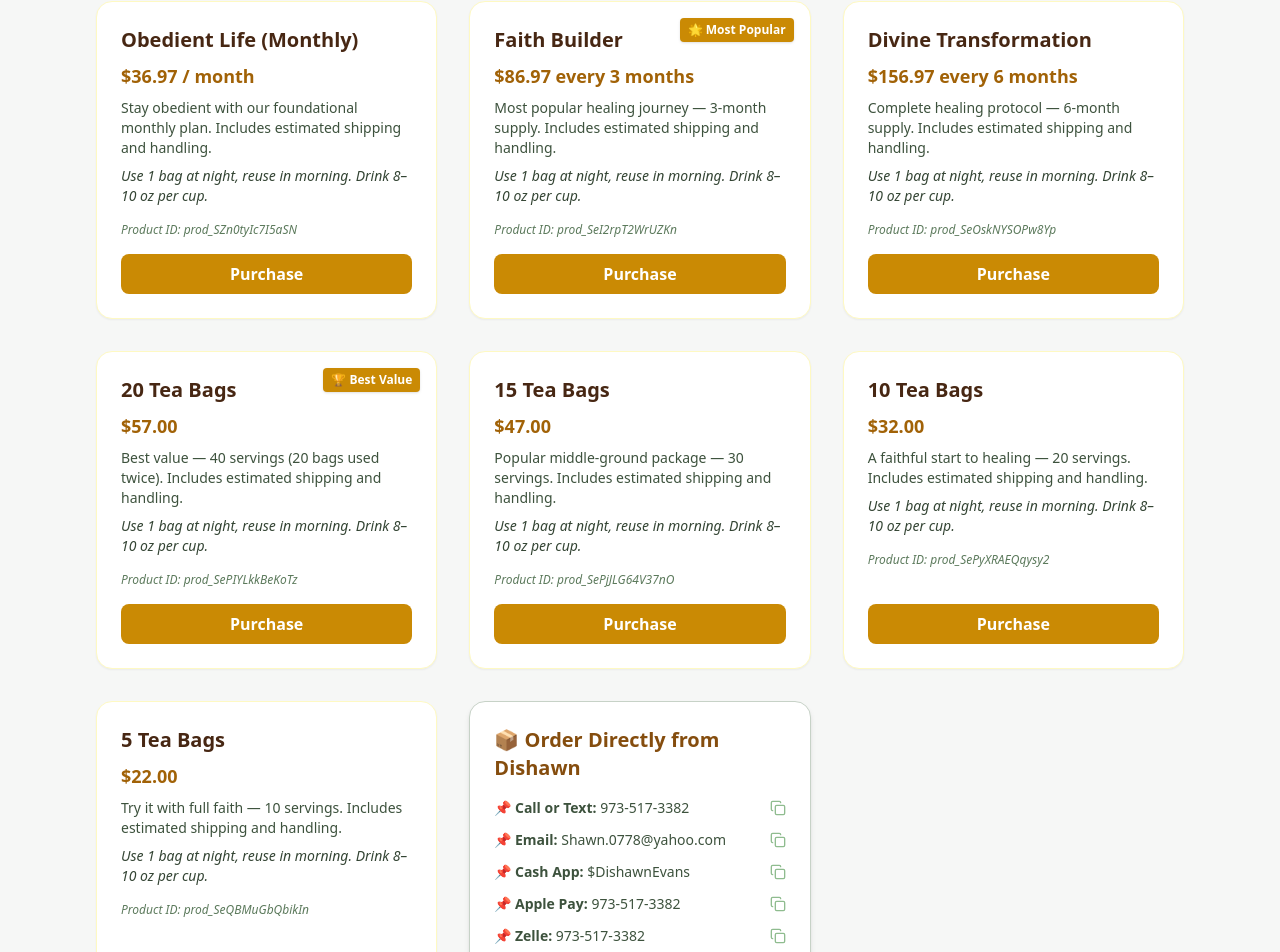
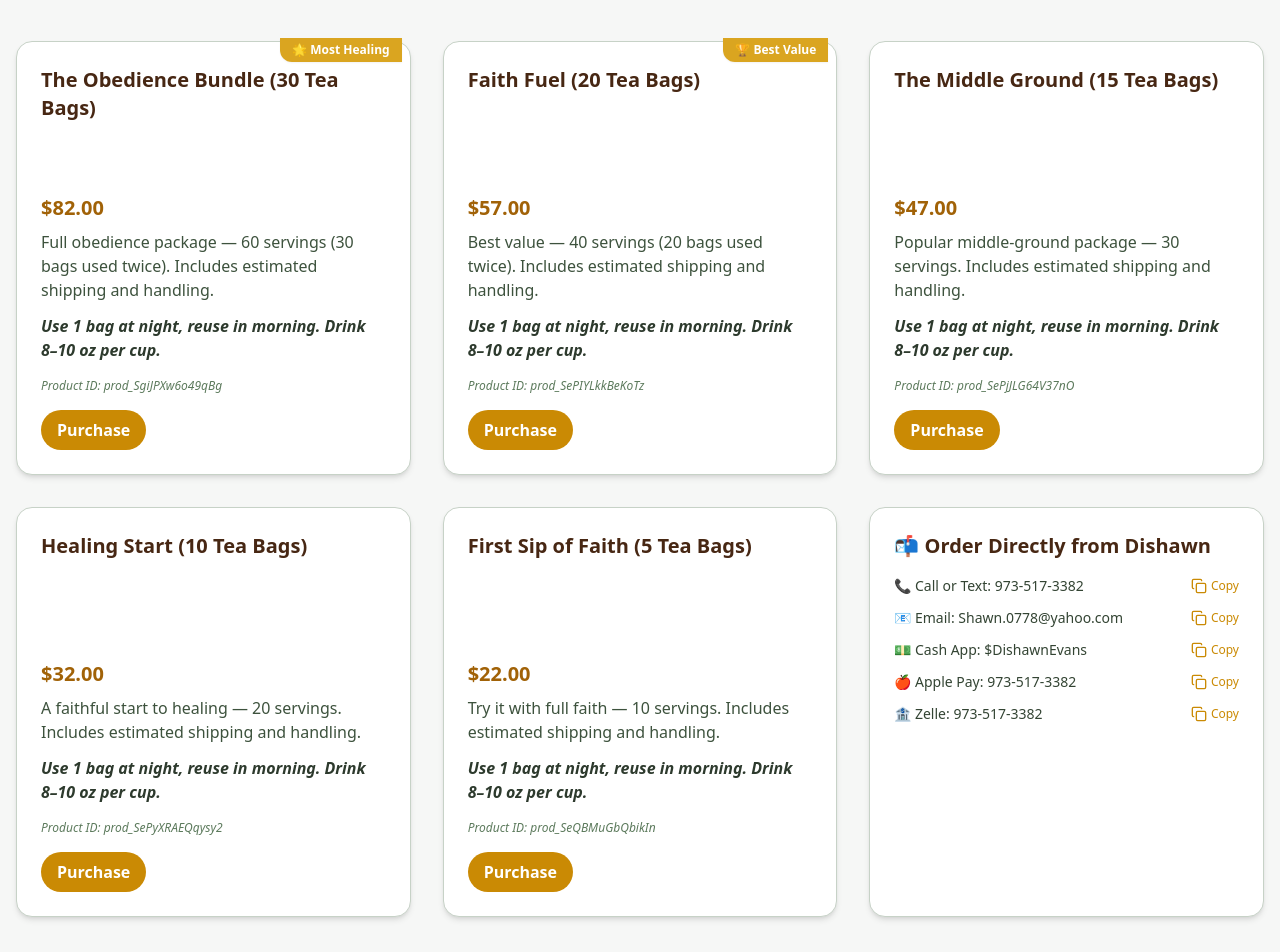
Before and after one commit to nicswill/obedience-tea, a React (Vite) app: page / in a window 1280 px wide. Shown: the part 4629-5581 px from the top of the page. Built offline with nearby package versions, Linux system fonts and the light colour scheme.

Commit message:
Updated Order section layout and restored direct order card

```diff
--- a/src/components/Order.tsx
+++ b/src/components/Order.tsx
@@ -1,142 +1,127 @@
 import React, { useState } from 'react';
 import { Copy, Check } from 'lucide-react';
+import teaImage from '../assets/obedience-tea.jpg';
 
 const products = [
   {
-    id: 'prod_SZn0tyIc7I5aSN',
-    name: 'Obedient Life (Monthly)',
-    price: '$36.97 / month',
-    link: 'https://buy.stripe.com/6oUaEW4Vb0QvfTWasjao80d',
-    description: 'Stay obedient with our foundational monthly plan. Includes estimated shipping and handling.',
+    id: 'prod_SgiJPXw6o49qBg',
+    name: 'The Obedience Bundle (30 Tea Bags)',
+    price: '$82.00',
+    link: 'https://buy.stripe.com/cNi4gy9br2YDdLOdEvao80e',
+    description: 'Full obedience package — 60 servings (30 bags used twice). Includes estimated shipping and handling.',
     instructions: 'Use 1 bag at night, reuse in morning. Drink 8–10 oz per cup.',
-    badge: null
-  },
-  {
-    id: 'prod_SeI2rpT2WrUZKn',
-    name: 'Faith Builder',
-    price: '$86.97 every 3 months',
-    link: 'https://buy.stripe.com/fZueVc3R79n1bDGeIzao80c',
-    description: 'Most popular healing journey — 3-month supply. Includes estimated shipping and handling.',
-    instructions: 'Use 1 bag at night, reuse in morning. Drink 8–10 oz per cup.',
-    badge: '🌟 Most Popular'
-  },
-  {
-    id: 'prod_SeOskNYSOPw8Yp',
-    name: 'Divine Transformation',
-    price: '$156.97 every 6 months',
-    link: 'https://buy.stripe.com/00w00ifzPczd4beasjao80b',
-    description: 'Complete healing protocol — 6-month supply. Includes estimated shipping and handling.',
-    instructions: 'Use 1 bag at night, reuse in morning. Drink 8–10 oz per cup.',
-    badge: null
+    badge: '🌟 Most Healing',
   },
   {
     id: 'prod_SePIYLkkBeKoTz',
-    name: '20 Tea Bags',
+    name: 'Faith Fuel (20 Tea Bags)',
     price: '$57.00',
     link: 'https://buy.stripe.com/fZu00i87ngPtfTW6c3ao80a',
     description: 'Best value — 40 servings (20 bags used twice). Includes estimated shipping and handling.',
     instructions: 'Use 1 bag at night, reuse in morning. Drink 8–10 oz per cup.',
-    badge: '🏆 Best Value'
+    badge: '🏆 Best Value',
   },
   {
     id: 'prod_SePjJLG64V37nO',
-    name: '15 Tea Bags',
+    name: 'The Middle Ground (15 Tea Bags)',
     price: '$47.00',
     link: 'https://buy.stripe.com/aFaaEW9br1UzbDGcArao809',
     description: 'Popular middle-ground package — 30 servings. Includes estimated shipping and handling.',
     instructions: 'Use 1 bag at night, reuse in morning. Drink 8–10 oz per cup.',
-    badge: null
+    badge: null,
   },
   {
     id: 'prod_SePyXRAEQqysy2',
-    name: '10 Tea Bags',
+    name: 'Healing Start (10 Tea Bags)',
     price: '$32.00',
     link: 'https://buy.stripe.com/14A28qcnDbv9fTWasjao808',
     description: 'A faithful start to healing — 20 servings. Includes estimated shipping and handling.',
     instructions: 'Use 1 bag at night, reuse in morning. Drink 8–10 oz per cup.',
-    badge: null
+    badge: null,
   },
   {
     id: 'prod_SeQBMuGbQbikIn',
-    name: '5 Tea Bags',
+    name: 'First Sip of Faith (5 Tea Bags)',
     price: '$22.00',
     link: 'https://buy.stripe.com/9B628qafvgPtgY0bwnao807',
     description: 'Try it with full faith — 10 servings. Includes estimated shipping and handling.',
     instructions: 'Use 1 bag at night, reuse in morning. Drink 8–10 oz per cup.',
-    badge: null
-  }
+    badge: null,
+  },
 ];
 
-const Order: React.FC = () => {
-  const [copiedField, setCopiedField] = useState<string | null>(null);
+const CopyField: React.FC<{ label: string; value: string }> = ({ label, value }) => {
+  const [copied, setCopied] = useState(false);
 
-  const copyToClipboard = (text: string, field: string) => {
-    navigator.clipboard.writeText(text);
-    setCopiedField(field);
-    setTimeout(() => setCopiedField(null), 2000);
+  const handleCopy = async () => {
+    await navigator.clipboard.writeText(value);
+    setCopied(true);
+    setTimeout(() => setCopied(false), 1200);
   };
 
   return (
-    <section id="order" className="py-20 bg-sage-50 text-earth-800">
-      <div className="max-w-6xl mx-auto px-4 sm:px-6 lg:px-8">
-        <h2 className="text-4xl font-bold text-center mb-12">Order Now</h2>
-        <div className="grid gap-8 sm:grid-cols-2 lg:grid-cols-3">
+    <div className="flex items-center justify-between space-x-2">
+      <span className="text-sage-800 font-medium">{label}</span>
+      <button
+        onClick={handleCopy}
+        className="text-xs text-gold-500 hover:text-gold-600 flex items-center space-x-1"
+      >
+        {copied ? <Check className="w-4 h-4" /> : <Copy className="w-4 h-4" />}
+        <span>{copied ? 'Copied' : 'Copy'}</span>
+      </button>
+    </div>
+  );
+};
+
+const Order: React.FC = () => {
+  return (
+    <section id="order" className="py-20 px-4 bg-sage-50">
+      <div className="max-w-7xl mx-auto text-center mb-12">
+        <h2 className="text-4xl font-bold text-earth-800 mb-3">
+          📦 Order Your Tea – Delivered with Faith
+        </h2>
+        <p className="text-sage-700 text-lg">Choose your blend and begin your healing journey.</p>
+      </div>
+
+      <div className="grid grid-cols-1 md:grid-cols-2 lg:grid-cols-3 gap-8">
         {products.map((product) => (
-            <React.Fragment key={product.id}>
-              <div className="bg-white border border-gold-100 rounded-2xl shadow-sm hover:shadow-md transition p-6 flex flex-col justify-between relative">
+          <div
+            key={product.id}
+            className="bg-white rounded-2xl p-6 shadow-md relative border border-sage-200"
+          >
             {product.badge && (
-                  <span className="absolute top-4 right-4 bg-gold-500 text-white text-xs font-bold px-2 py-1 rounded shadow">
+              <div className="absolute top-0 right-0 translate-x-[-0.5rem] -translate-y-1 bg-gold-400 text-white px-3 py-1 text-xs font-bold rounded-bl-xl shadow-sm z-10">
                 {product.badge}
-                  </span>
+              </div>
             )}
-                <div>
-                  <h3 className="text-xl font-bold text-earth-900 mb-2">{product.name}</h3>
-                  <p className="text-gold-600 font-semibold text-lg mb-2">{product.price}</p>
-                  <p className="text-sage-700 text-sm mb-2">{product.description}</p>
-                  <p className="text-sage-800 text-sm font-medium italic mb-4">{product.instructions}</p>
-                  <p className="text-xs text-sage-500 italic">Product ID: {product.id}</p>
+            <div className="min-h-[120px] mb-2">
+              <h3 className="text-xl font-bold text-earth-900">{product.name}</h3>
             </div>
+            <p className="text-xl text-gold-600 font-semibold mb-2">{product.price}</p>
+            <p className="text-sage-700 mb-3">{product.description}</p>
+            <p className="text-sage-900 italic font-semibold mb-4">{product.instructions}</p>
+            <p className="text-xs text-sage-500 italic mb-4">Product ID: {product.id}</p>
             <a
               href={product.link}
               target="_blank"
               rel="noopener noreferrer"
-                  className="mt-4 inline-block bg-gold-500 hover:bg-gold-600 text-white font-semibold py-2 px-4 rounded-lg text-center"
+              className="inline-block bg-gold-500 hover:bg-gold-600 text-white font-bold py-2 px-4 rounded-full transition duration-200"
             >
               Purchase
             </a>
           </div>
+        ))}
 
-              {/* Show direct order after last product */}
-              {product.id === 'prod_SeQBMuGbQbikIn' && (
-                <div className="bg-white border border-sage-200 rounded-2xl shadow-md p-6 flex flex-col justify-between sm:col-span-2 lg:col-span-1">
-                  <h3 className="text-xl font-bold text-gold-700 mb-4">📦 Order Directly from Dishawn</h3>
-                  <ul className="space-y-3 text-sage-700 text-sm">
-                    {[
-                      { label: 'Call or Text', value: '973-517-3382' },
-                      { label: 'Email', value: 'Shawn.0778@yahoo.com' },
-                      { label: 'Cash App', value: '$DishawnEvans' },
-                      { label: 'Apple Pay', value: '973-517-3382' },
-                      { label: 'Zelle', value: '973-517-3382' }
-                    ].map(({ label, value }) => (
-                      <li key={label} className="flex justify-between items-center">
-                        <span>📌 <strong>{label}:</strong> {value}</span>
-                        <button
-                          onClick={() => copyToClipboard(value, label)}
-                          className="ml-2 text-sage-400 hover:text-gold-500 transition"
-                          title="Copy"
-                        >
-                          {copiedField === label ? <Check size={16} /> : <Copy size={16} />}
-                        </button>
-                      </li>
-                    ))}
+        {/* Order Directly from Dishawn */}
+        <div className="bg-white rounded-2xl p-6 shadow-md border border-sage-200">
+          <h3 className="text-xl font-bold text-earth-900 mb-4">📬 Order Directly from Dishawn</h3>
+          <ul className="space-y-3 text-sm">
+            <li><CopyField label="📞 Call or Text: 973-517-3382" value="973-517-3382" /></li>
+            <li><CopyField label="📧 Email: Shawn.0778@yahoo.com" value="Shawn.0778@yahoo.com" /></li>
+            <li><CopyField label="💵 Cash App: $DishawnEvans" value="$DishawnEvans" /></li>
+            <li><CopyField label="🍎 Apple Pay: 973-517-3382" value="973-517-3382" /></li>
+            <li><CopyField label="🏦 Zelle: 973-517-3382" value="973-517-3382" /></li>
           </ul>
-                  <p className="mt-4 text-xs text-sage-500 italic">
-                    Include your name, order size, and shipping address when paying directly.
-                  </p>
-                </div>
-              )}
-            </React.Fragment>
-          ))}
         </div>
       </div>
     </section>
```
Lines whose indentation alone changed are shown as unchanged.
